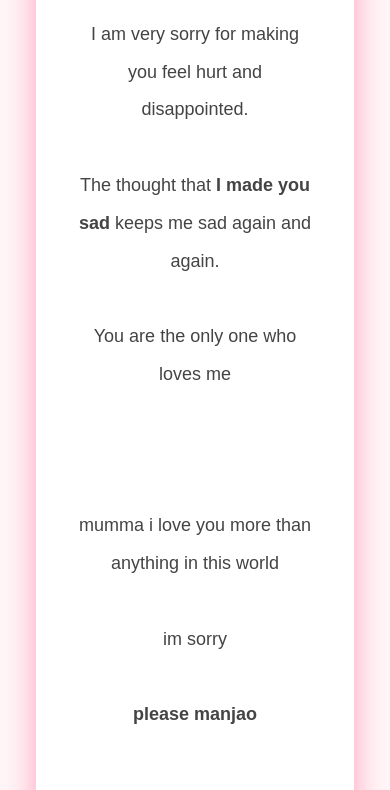
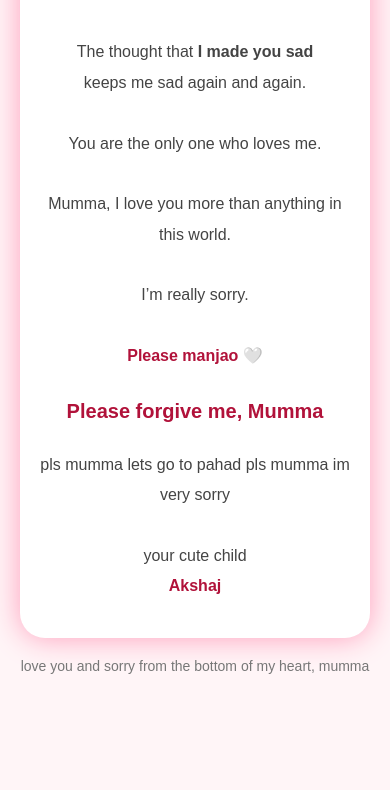
Before and after one commit to akshajanand/sorrymumma, a plain HTML site: page index.html in a window 390 px wide. Shown: the part 232-1022 px from the top of the page. After the commit the page ends 946 px from the top, so only its background shows below. Drawn offline with Linux system fonts and the light colour scheme.

Commit message:
Enhance index.html with responsive styles and layout
Added styles for responsive design and improved layout.

```diff
--- a/index.html
+++ b/index.html
@@ -3,69 +3,116 @@
 <head>
     <meta charset="UTF-8">
     <title>Sorry Mumma</title>
+    <meta name="viewport" content="width=device-width, initial-scale=1.0">
+
+    <style>
+        body {
+            margin: 0;
+            padding: 0;
+            background-color: #fff5f7;
+            font-family: Arial, sans-serif;
+        }
+
+        .container {
+            max-width: 700px;
+            margin: 20px auto;
+            padding: 20px;
+        }
+
+        .card {
+            background-color: white;
+            border-radius: 25px;
+            padding: 25px 20px;
+            box-shadow: 0 0 30px #ff9dbb;
+            text-align: center;
+        }
+
+        h1 {
+            color: #b1123a;
+            font-size: 28px;
+        }
+
+        p {
+            color: #444;
+            line-height: 1.9;
+            font-size: 17px;
+        }
+
+        .highlight {
+            color: #b1123a;
+            font-weight: bold;
+        }
+
+        .footer {
+            margin-top: 20px;
+            font-size: 14px;
+            color: #777;
+            text-align: center;
+        }
+
+        @media (max-width: 480px) {
+            h1 {
+                font-size: 24px;
+            }
+
+            p {
+                font-size: 16px;
+            }
+
+            .card {
+                padding: 20px 15px;
+            }
+        }
+    </style>
 </head>
-<body style="background-color:#fff5f7; font-family: Arial, sans-serif;">
 
-<center>
-<br><br>
+<body>
 
-<table width="85%" cellpadding="40" style="background-color:white; border-radius:30px; box-shadow:0 0 30px #ff9dbb;">
-<tr>
-<td align="center">
+<div class="container">
+    <div class="card">
 
-<h1 style="color:#b1123a;">💔 Mumma, I’m Sorry 💔</h1>
+        <h1>💔 Mumma, I’m Sorry 💔</h1>
 
-<p style="font-size:20px; color:#333;">
-Pyari Mumma,
-</p>
+        <p style="font-size:19px;">Pyari Mumma,</p>
 
-<p style="font-size:18px; color:#444; line-height:2.1;">
+        <p>
             I am very sorry for making you feel hurt and disappointed.
             <br><br>
 
-The thought that <b>I made you sad</b>
+            The thought that <b>I made you sad</b><br>
             keeps me sad again and again.
             <br><br>
 
-You are the only one who loves me
+            You are the only one who loves me.
             <br><br>
 
+            Mumma, I love you more than anything in this world.
             <br><br>
 
-mumma i love you more than anything in this world
+            I’m really sorry.
             <br><br>
 
-im sorry
-<br><br>
-
-<b>please manjao</b>
-<br><br>
-
-
+            <span class="highlight">Please manjao 🤍</span>
         </p>
 
-<p style="font-size:21px; color:#b1123a;">
+        <p class="highlight" style="font-size:20px;">
             Please forgive me, Mumma
         </p>
 
-<p style="font-size:18px; color:#555;">
+        <p>
             pls mumma lets go to pahad pls mumma im very sorry
             <br><br>
 
-your cute child <br>
-<b style="color:#b1123a;">Akshaj</b>
+            your cute child<br>
+            <b class="highlight">Akshaj</b>
         </p>
 
-</td>
-</tr>
-</table>
+    </div>
 
-<br><br>
-<p style="color:#777; font-size:15px;">
+    <div class="footer">
         love you and sorry from the bottom of my heart, mumma
-</p>
-
-</center>
+    </div>
+</div>
 
 </body>
 </html>
```
Lines whose indentation alone changed are shown as unchanged.
